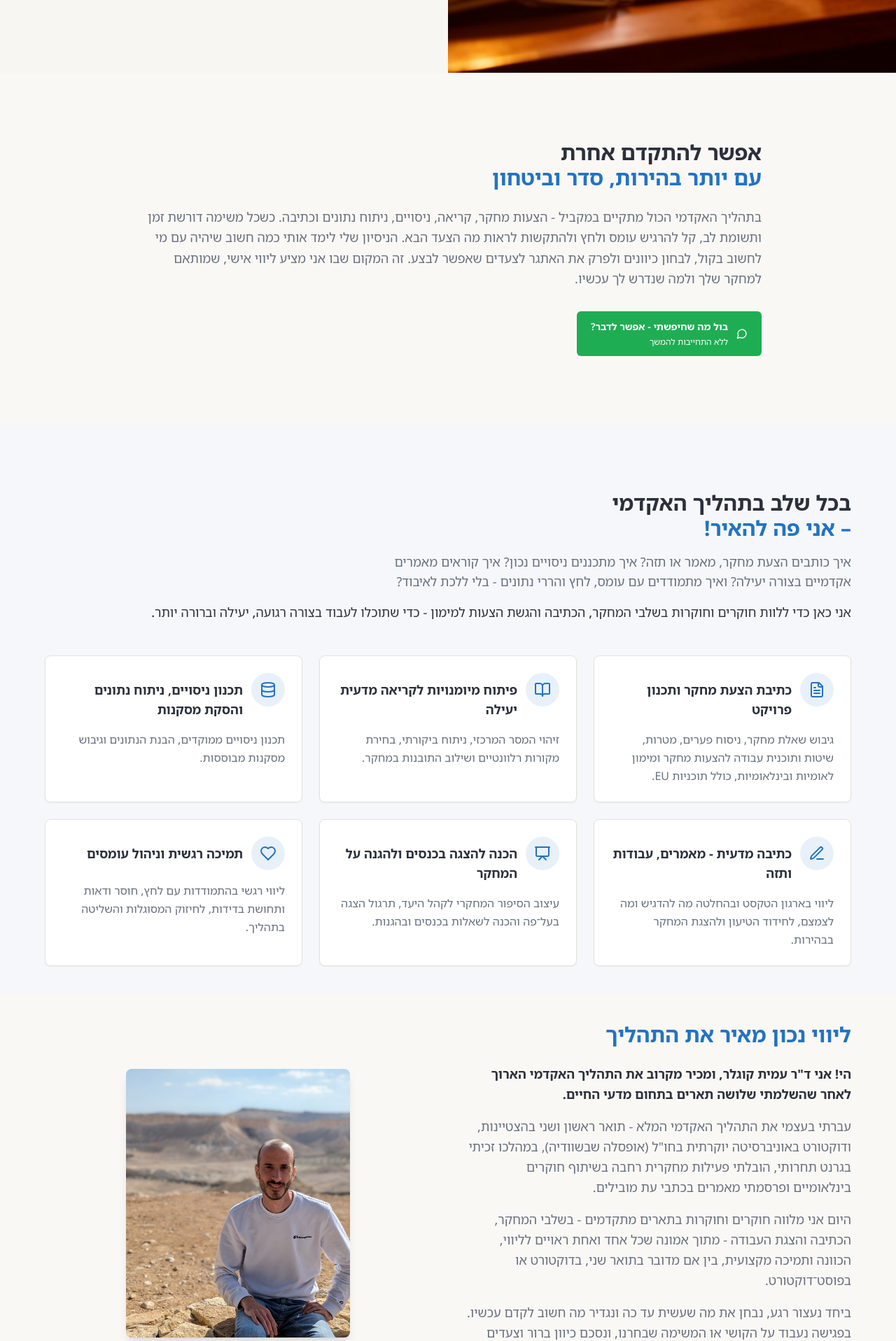
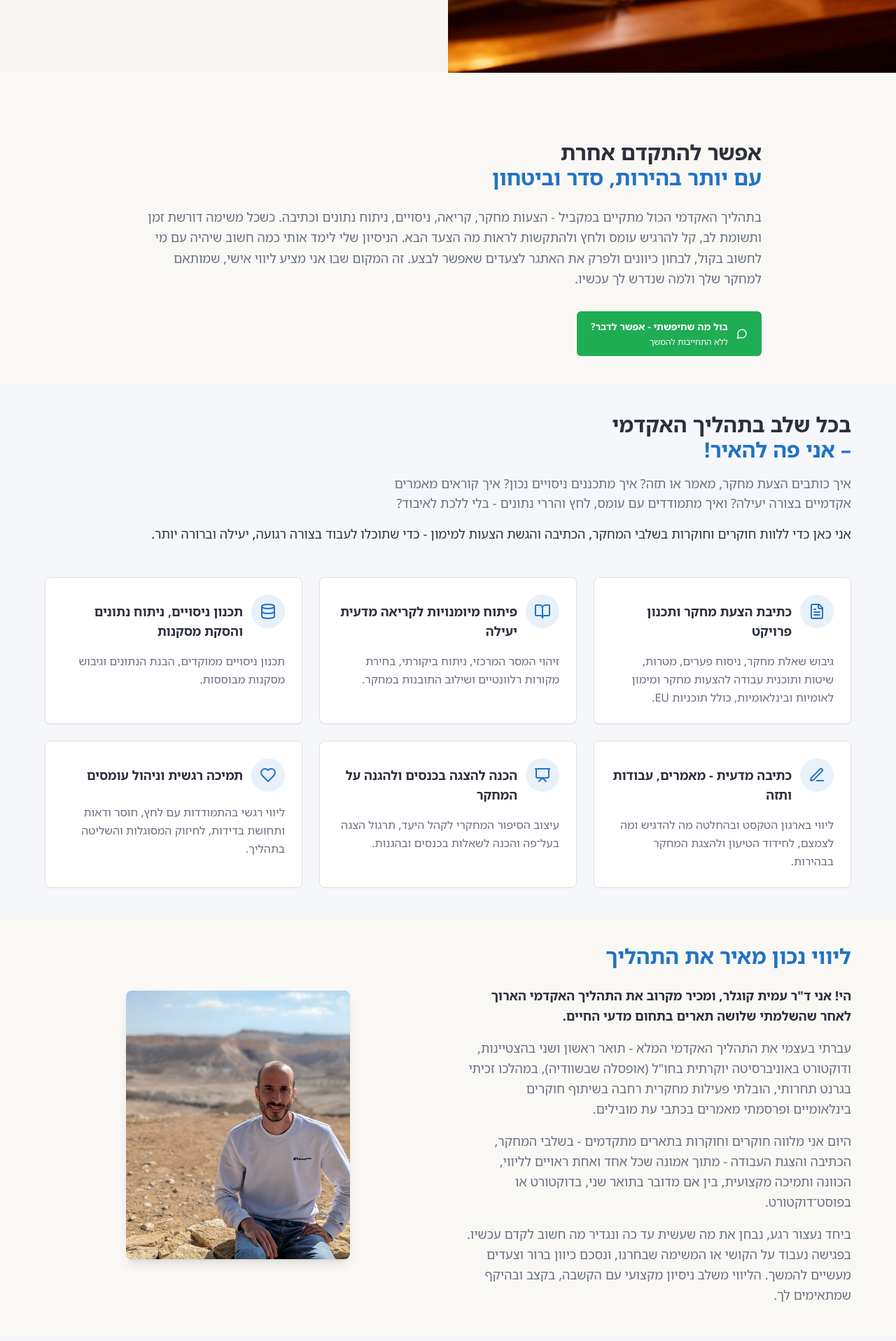
Before and after one commit to amitkugler/academic-light, a React (Vite) app: page / in a window 1280 px wide. Shown: the part 696-2613 px from the top of the page at 70% size. Built offline with nearby package versions, Linux system fonts and the light colour scheme; no server answers; the HTML template or start-up script is replaced by a standard one.

Commit message:
Reduce spacing between homepage content sections

```diff
--- a/src/components/About.tsx
+++ b/src/components/About.tsx
@@ -4,7 +4,7 @@ import amitProfile from "@/assets/amit-kugler-profile.jpg";
 const About = () => {
   const { t, isRTL } = useLanguage();
   return (
-    <section className="px-4 md:px-8 pt-8 md:pt-10 pb-16 md:pb-24 bg-background">
+    <section className="px-4 md:px-8 pt-8 md:pt-10 pb-8 md:pb-10 bg-background">
       <div className="container mx-auto px-4 md:px-8">
         <div className="grid lg:grid-cols-2 gap-12 items-center">
           {/* Text Content */}
--- a/src/components/Contact.tsx
+++ b/src/components/Contact.tsx
@@ -4,7 +4,7 @@ import WhatsAppButton from "@/components/WhatsAppButton";
 const Contact = () => {
   const { t } = useLanguage();
   return (
-    <section id="contact" className="section-padding scroll-mt-20 bg-background">
+    <section id="contact" className="px-4 md:px-8 pt-8 md:pt-10 pb-16 md:pb-24 scroll-mt-20 bg-background">
       <div className="container-narrow mx-auto text-start">
         <h2 className="text-2xl md:text-3xl font-bold mb-4">{t("מה היית רוצה לקדם במחקר שלך?")}</h2>
         <p className="text-lg text-muted-foreground leading-relaxed mb-6">{t("אפשר לפנות ב־WhatsApp, לספר בקצרה מה מעסיק אותך ולבדוק יחד אם הליווי מתאים לך.")}</p>
--- a/src/components/FAQ.tsx
+++ b/src/components/FAQ.tsx
@@ -46,7 +46,7 @@ const faqs = [
 const FAQ = () => {
   const { t, isRTL } = useLanguage();
   return (
-    <section className="section-padding bg-section-alt" id="content" dir={isRTL ? "rtl" : "ltr"}>
+    <section className="px-4 md:px-8 py-8 md:py-10 bg-section-alt" id="content" dir={isRTL ? "rtl" : "ltr"}>
       <div className="container-narrow mx-auto">
         <h2 className="text-2xl md:text-3xl font-bold mb-8 text-start animate-fade-up">{t("כמה שאלות שחוזרות כמעט תמיד")}</h2>
 
--- a/src/components/ForWhom.tsx
+++ b/src/components/ForWhom.tsx
@@ -21,7 +21,7 @@ const notSuitableFor = [
 const ForWhom = () => {
   const { t, isRTL } = useLanguage();
   return (
-    <section className="section-padding bg-section-alt">
+    <section className="px-4 md:px-8 py-8 md:py-10 bg-section-alt">
       <div className="container mx-auto px-4 md:px-8">
         <div className="grid md:grid-cols-2 gap-12">
           {/* Suitable For */}
--- a/src/components/Introduction.tsx
+++ b/src/components/Introduction.tsx
@@ -4,7 +4,7 @@ import WhatsAppButton from "@/components/WhatsAppButton";
 const Introduction = () => {
   const { t, isRTL } = useLanguage();
   return (
-    <section className="px-4 md:px-8 pt-8 md:pt-16 lg:pt-24 pb-16 md:pb-24 bg-background">
+    <section className="px-4 md:px-8 pt-8 md:pt-16 lg:pt-24 pb-8 md:pb-10 bg-background">
       <div className="container-narrow mx-auto text-start" dir={isRTL ? "rtl" : "ltr"}>
         <div className="space-y-8">
           <div className="animate-fade-up" style={{ animationDelay: "0.1s" }}>
--- a/src/components/Services.tsx
+++ b/src/components/Services.tsx
@@ -38,7 +38,7 @@ const services = [
 const Services = () => {
   const { t, isRTL } = useLanguage();
   return (
-    <section className="px-4 md:px-8 pt-16 md:pt-24 pb-8 md:pb-10 bg-section-alt">
+    <section className="px-4 md:px-8 pt-8 md:pt-10 pb-8 md:pb-10 bg-section-alt">
       <div className="container mx-auto px-4 md:px-8">
         <div className="text-start mb-12" dir={isRTL ? "rtl" : "ltr"}>
           <h2 className="text-2xl md:text-3xl font-bold mb-4">{t("בכל שלב בתהליך האקדמי")}<br />
```
